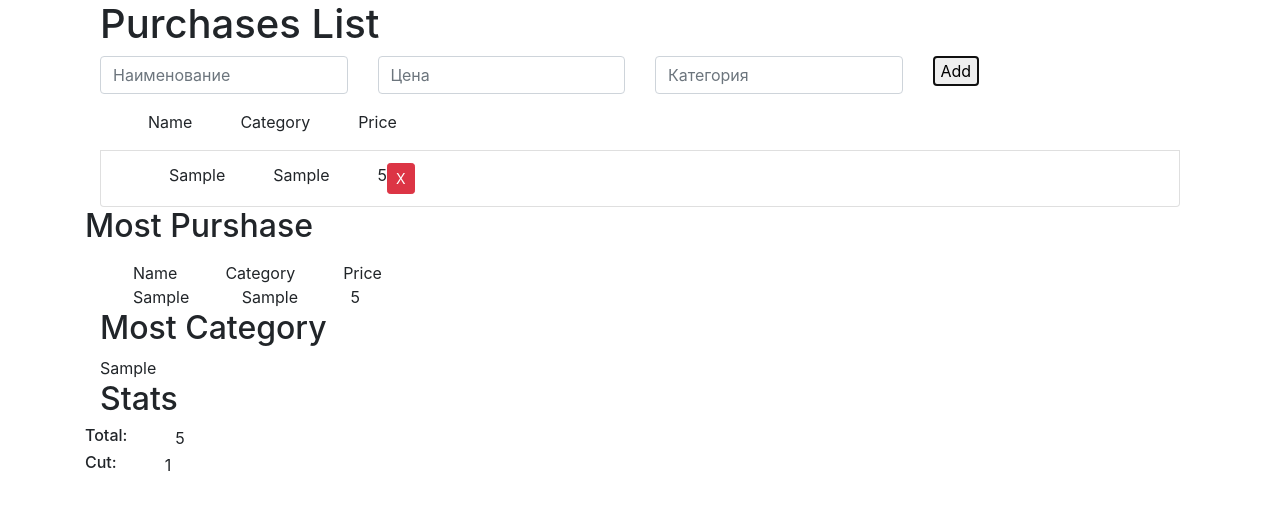
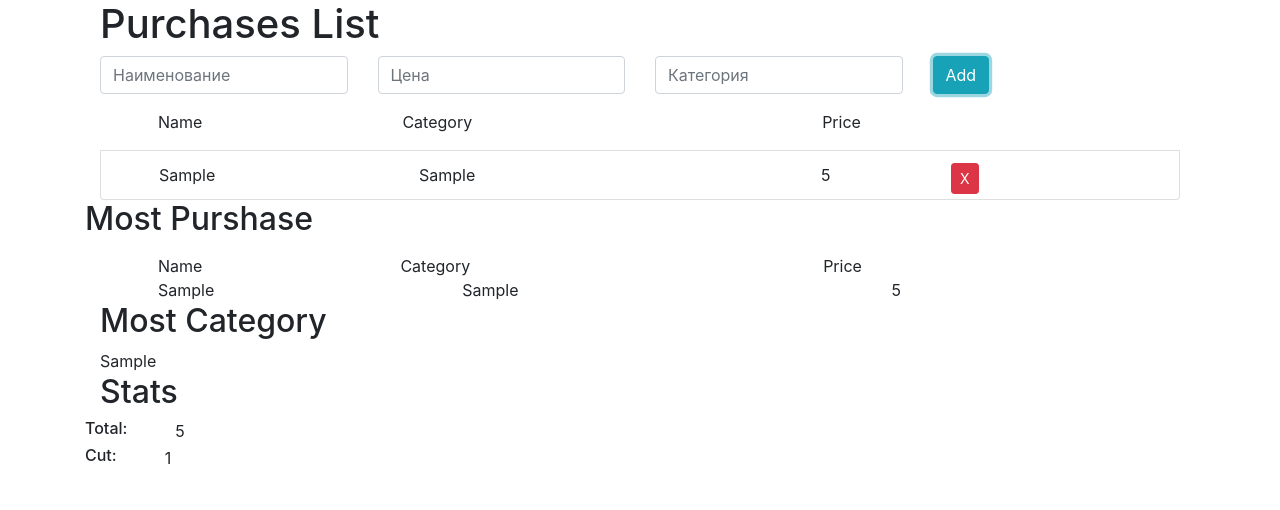
Before and after one commit to diassan/PurchasesList, a website: page src/index.html in a window 1280 px wide. Both pictures are taken after typing "Sample", "5", "Sample" into the empty fields and a click on the button "Add". Drawn offline with nearby package versions, Linux system fonts and the light colour scheme.

Commit message:
fixed #2,#5, #6

```diff
--- a/src/index.html
+++ b/src/index.html
@@ -10,7 +10,7 @@
 </head>
 <body>
 <div class="container">
-        <div class="col">
+        <div class="col" >
             <h1>Purchases List</h1>
             <div class="row">
                 <div class="col">
@@ -23,15 +23,15 @@
                     <input id="category" type = "text" placeholder="Категория" class="form-control">
                 </div>
                 <div class="col">
-                    <button id="add">Add</button>
+                    <button id="add"type="button" class="btn btn-info">Add</button>
                 </div>
             </div>
 
             <ul id="items" class="list-group list-group-horizontal-sm-4">
                 <li class="list-item d-flex mt-3">
-                    <div class="pl-5">Name</div>
-                    <div class="pl-5">Category</div>
-                    <div class="pl-5">Price</div>
+                    <div class="pl-5" style="float: right; margin-left: 10px;">Name</div>
+                    <div class="pl" style="float: right; margin-left: 200px;">Category</div>
+                    <div class="pl" style="float: left; margin-left: 350px">Price</div>
                 </li>
             </ul>
         </div>
@@ -39,15 +39,16 @@
         <div class="col">
             <h2>Most Purshase</h2>
             <li class="list-item d-flex mt-3">
-                    <div class="pl-5">Name</div>
-                    <div class="pl-5">Category</div>
-                    <div class="pl-5">Price</div>
+                <div class="pl-5" style="float: right; margin-left: 25px;">Name</div>
+                <div class="pl-5" style="float: right; margin-left: 150px;">Category</div>
+                <div class="pl-5" style="float: left; margin-left: 305px">Price</div>
             </li>
-                <output id="resultName" class="pl-5"></output>
-                <output id="resultCat" class="pl-5"></output>
-                <output id="resultPrice" class="pl-5"></output>
+            <output id="resultName" class="pl-5" style="float: left; margin-left: 25px;"></output>
+            <output id="resultCat" class="pl-5" style="float: left; margin-left: 200px;"></output>
+            <output id="resultPrice" class="pl-5" style="float: left; margin-left: 325px"></output>
         </div>
     </div>
+
 
     <div class="col">
             <h2>Most Category</h2>
--- a/src/js/app.js
+++ b/src/js/app.js
@@ -13,7 +13,7 @@ let sumAll = 0;
 let sumItem = 0;
 
 function calculMost(){
-    let max = {
+    const max = {
         name: 'unname',
         category: '-',
         price: 0
@@ -49,8 +49,20 @@ buttonEl.addEventListener('click', () =>{
     const nameItemEL = document.createElement('div');
     const categoryItemEL = document.createElement('div');
     const priceItemEl = document.createElement('div');
-    nameItemEL.className=categoryItemEL.className = 'pl-5';
-    priceItemEl.className = 'pl-5'
+    // nameItemEL.className=categoryItemEL.className = 'pl-5';priceItemEl.className = 'pl-5'
+    //nameItemEL.style.position = "absolute";
+    nameItemEL.style.float = "right";
+    nameItemEL.style.marginLeft = "38px";
+    categoryItemEL.style.position = "absolute";
+    categoryItemEL.style.float = "right";
+    categoryItemEL.style.marginLeft = "298px";
+    priceItemEl.style.position = "absolute";
+    priceItemEl.style.float = "right";
+    priceItemEl.style.marginLeft = "700px";
+
+
+    // nameItemEL.className=categoryItemEL.className = 'pl-5';
+    // priceItemEl.className = 'pl-5'
     nameItemEL.textContent = nameValue;
     categoryItemEL.textContent = categoryValue;
     priceItemEl.textContent = priceValue;
@@ -61,6 +73,9 @@ buttonEl.addEventListener('click', () =>{
 
     const removeEl = document.createElement('button');
     removeEl.className = 'btn btn-danger btn-sm';
+    removeEl.style.position = "absolute"
+    removeEl.style.float = "left";
+    removeEl.style.marginLeft = "830px"
     removeEl.textContent = 'X';
     itemEl.appendChild(removeEl);
 
```
Lines whose indentation alone changed are shown as unchanged.
